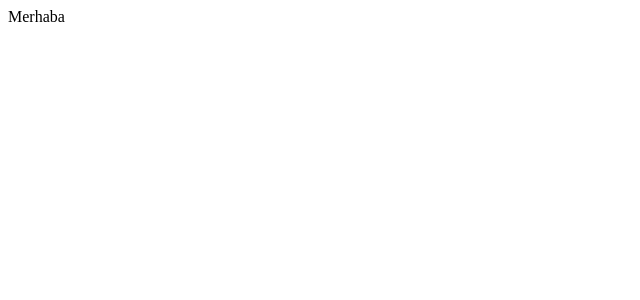
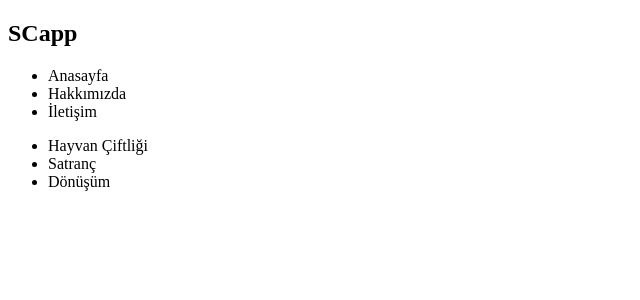
Before and after one commit to sdnrcvk/React-SCapp, a React (Create React App) app: page / in a window 1280 px wide. Shown: the top 300 px of the page, without its empty margins (0-640 px from the left). Built offline with nearby package versions, Linux system fonts and the light colour scheme.

Commit message:
navbar and booklist components created

```diff
--- a/src/App.js
+++ b/src/App.js
@@ -1,8 +1,11 @@
+import Booklist from "./components/BookList";
+import Navbar from "./components/Navbar";
 
 function App() {
   return (
     <div className="App">
-      Merhaba
+      <Navbar/>
+      <Booklist/>
     </div>
   );
 }
--- /dev/null
+++ b/src/components/BookList.js
@@ -0,0 +1,15 @@
+import React, { Component } from 'react'
+
+export default class Booklist extends Component {
+  render() {
+    return (
+      <div className='book-list'>
+        <ul>
+            <li>Hayvan Çiftliği</li>
+            <li>Satranç</li>
+            <li>Dönüşüm</li>
+        </ul>
+      </div>
+    )
+  }
+}
--- /dev/null
+++ b/src/components/Navbar.js
@@ -0,0 +1,18 @@
+import React, { Component } from 'react'
+
+export class Navbar extends Component {
+  render() {
+    return (
+      <nav>
+        <h1>SCapp</h1>
+        <ul>
+            <li>Anasayfa</li>
+            <li>Hakkımızda</li>
+            <li>İletişim</li>
+        </ul>
+      </nav>
+    )
+  }
+}
+
+export default Navbar
```
Also changed, not shown: 1 other file (tests, documents, lock files or other folders).
